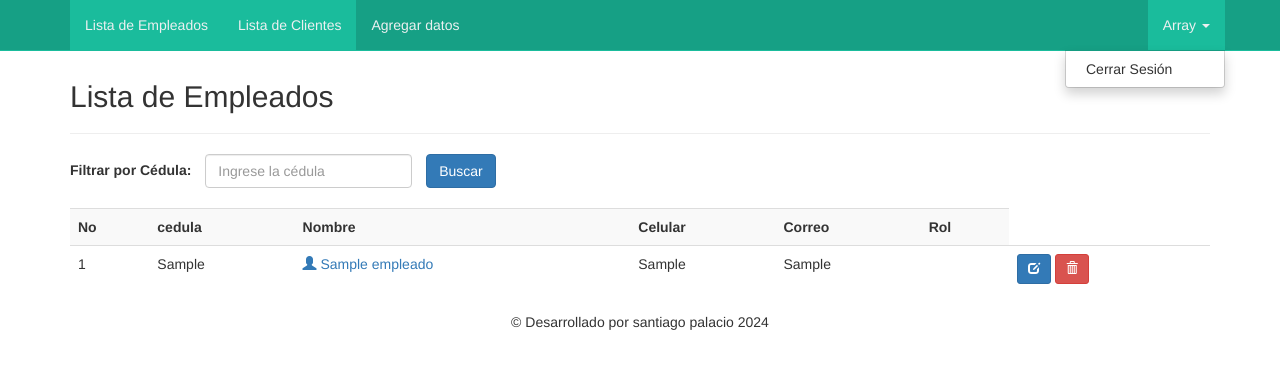
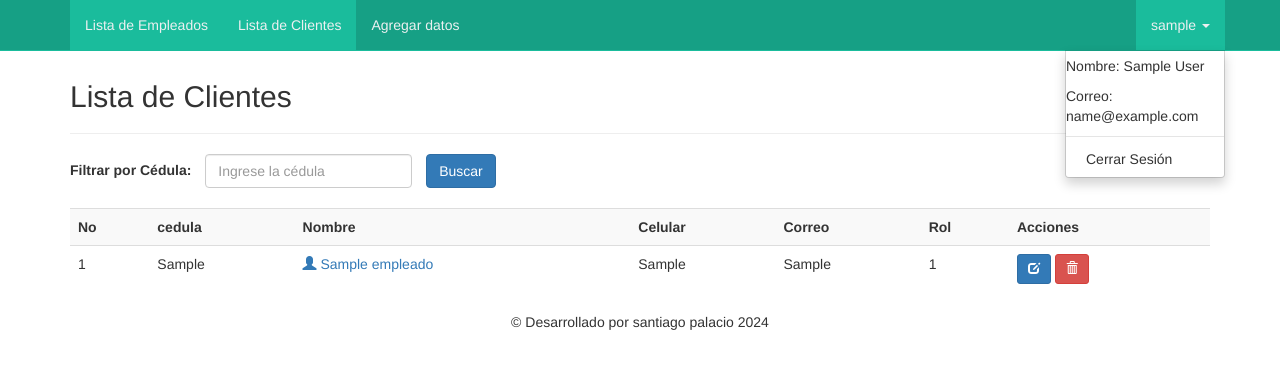
Before and after one commit to santiago2904/crazyvape, a PHP site: page /crudEmpleados.php in a window 1280 px wide, after a click that opens the changed part. Shown: the top 369 px of the page. Run offline with PHP 8.4, Linux system fonts and the light colour scheme; the visitor is signed in with stand-in values (Sample User, id 1); tables that the repository leaves empty or names only in its code hold one stand-in row (values such as "Sample post"); some libraries are stand-ins or nearby versions.

Commit message:
se actualizo el mini perfil; ahora los botones de acciones solo aparecen a el rol tipo "ADMIN""

```diff
--- a/crudEmpleados.php
+++ b/crudEmpleados.php
@@ -1,5 +1,4 @@
 <?php
-
 session_start();
 
 if(!isset($_SESSION['usuario'])){
@@ -14,7 +13,6 @@
 }
 
 include("conexion.php");
-
 ?>
 <!DOCTYPE html>
 <html lang="es">
@@ -42,22 +40,20 @@
     <nav class="navbar navbar-default navbar-fixed-top">
         <?php include('nav.php');?>
     </nav>
-
     <div class="container">
         <div class="content">
-            <h2>Lista de Empleados</h2>
-
+            <h2>Lista de Clientes</h2>
             <hr />
 
             <?php
     if(isset($_GET['aksi']) == 'delete'){
     // escaping, additionally removing everything that could be (html/javascript-) code
     $id = mysqli_real_escape_string($con,(strip_tags($_GET["id"],ENT_QUOTES)));
-    $result = mysqli_query($conn, "SELECT * FROM empleados WHERE cedula='$id'");
+    $result = mysqli_query($conn, "SELECT * FROM clientes WHERE cedula='$id'");
     if(mysqli_num_rows($result) == 0){
         echo '<div class="alert alert-info alert-dismissable"><button type="button" class="close" data-dismiss="alert" aria-hidden="true">&times;</button> No se encontraron datos.</div>';
     }else{
-            $delete = mysqli_query($conn, "DELETE FROM empleados WHERE cedula='$id'");
+            $delete = mysqli_query($conn, "DELETE FROM clientes WHERE cedula='$id'");
         if($delete){
             echo '<div class="alert alert-success alert-dismissable"><button type="button" class="close" data-dismiss="alert" aria-hidden="true">&times;</button> Datos eliminado correctamente.</div>';
         }else{
@@ -84,7 +80,9 @@
                         <th>Celular</th>
                         <th>Correo</th>
                         <th>Rol</th>
-
+                        <?php if(isset($_SESSION['rol']) && $_SESSION['rol'] == "ADMIN"): ?>
+                        <th>Acciones</th>
+                        <?php endif; ?>
                     </tr>
                     <?php
 if(isset($_GET['filter']) && !empty($_GET['filter']) && $_GET['filter'] != ""){
@@ -108,15 +106,15 @@
                     <td><a href="profile.php?id='.$row['id'].'"><span class="glyphicon glyphicon-user" aria-hidden="true"></span> '.$row['nombres'].'</a></td>
                     <td>'.$row['celular'].'</td>
                     <td>'.$row['correo'].'</td>
-                    <td>';  if(isset($_SESSION['rol']) && $_SESSION['rol'] == "ADMIN"){
-                        echo '</td>
-                        <td>
+                    <td>'.$row['rol_id'].'</td>
+                    ';
+                    if(isset($_SESSION['rol']) && $_SESSION['rol'] == "ADMIN"){
+                        echo '<td>
                             <a href="edit.php?id='.$row['id'].'" title="Editar datos" class="btn btn-primary btn-sm"><span class="glyphicon glyphicon-edit" aria-hidden="true"></span></a>
-
                             <a href="index.php?aksi=delete&id='.$row['id'].'" title="Eliminar" onclick="return confirm(\'Esta seguro de borrar los datos '.$row['nombres'].'?\')" class="btn btn-danger btn-sm"><span class="glyphicon glyphicon-trash" aria-hidden="true"></span></a>
-                            </td>
-                        </tr>';
-                    } echo '
+                            </td>';
+                    }
+                    echo '
         </tr>';
 
         $no++;
--- a/edit.php
+++ b/edit.php
@@ -1,4 +1,5 @@
 <?php
+
 include("conexion.php");
 ?>
 <!DOCTYPE html>
--- a/nav.php
+++ b/nav.php
@@ -9,16 +9,16 @@
         <a class="navbar-brand visible-xs-block visible-sm-block" href="">Inicio</a>
     </div>
     <div id="navbar" class="navbar-collapse collapse">
-				<ul class="nav navbar-nav ">
+        <ul class="nav navbar-nav">
             <li class="active"><a href="crudEmpleados.php">Lista de Empleados</a></li>
             <li class="active"><a href="crud.php">Lista de Clientes</a></li>
             <li><a href="add.php">Agregar datos</a></li>
         </ul>
+        <!-- Mini perfil desplegable -->
         <ul class="nav navbar-nav navbar-right">
             <li class="dropdown">
                 <a href="#" class="dropdown-toggle" data-toggle="dropdown" role="button" aria-haspopup="true" aria-expanded="false">
                     <?php
-                        		session_start();
                         if(isset($_SESSION['usuario'])) {
                             echo $_SESSION['usuario'];
                         } else {
@@ -28,11 +28,12 @@
                     <span class="caret"></span>
                 </a>
                 <ul class="dropdown-menu">
+                    <li><p>Nombre: <?php echo $_SESSION["nombres"]; ?></p></li>
+                    <li><p>Correo: <?php echo $_SESSION["correo"]; ?></p></li>
+                    <li role="separator" class="divider"></li>
                     <li><a href="cerrar_sesion.php">Cerrar Sesión</a></li>
                 </ul>
             </li>
         </ul>
-
     </div><!--/.nav-collapse -->
-
 </div>
```
Also changed, not shown: add.php (+15 -0 lines), crud.php (+15 -0 lines), login_conexion.php (+7 -3 lines). Lines whose indentation alone changed are shown as unchanged.
